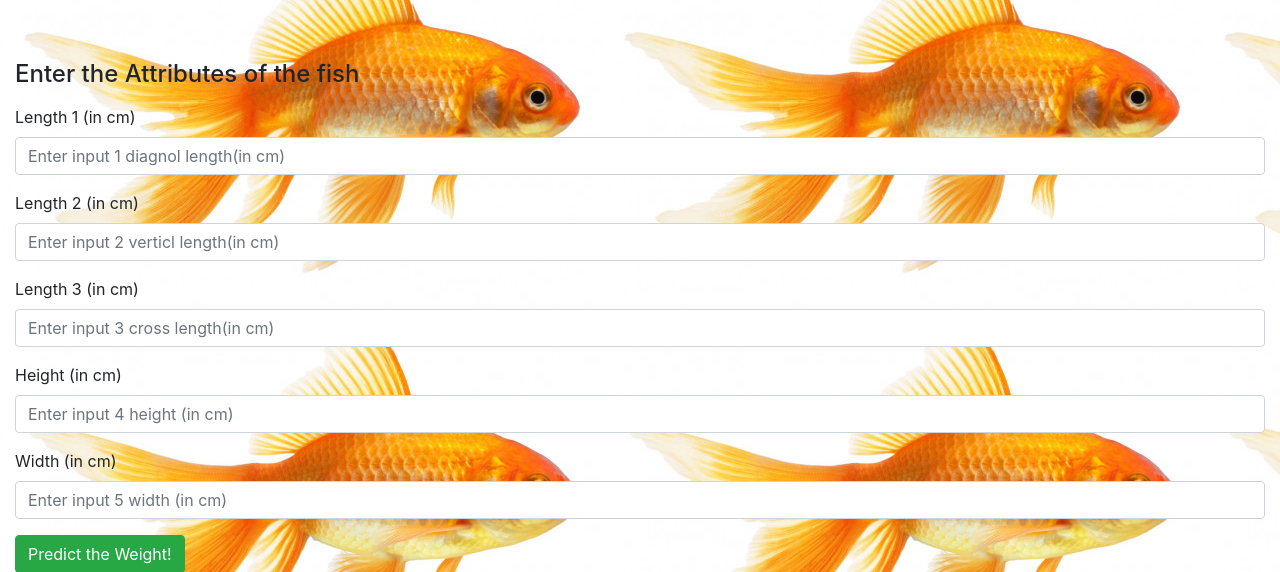
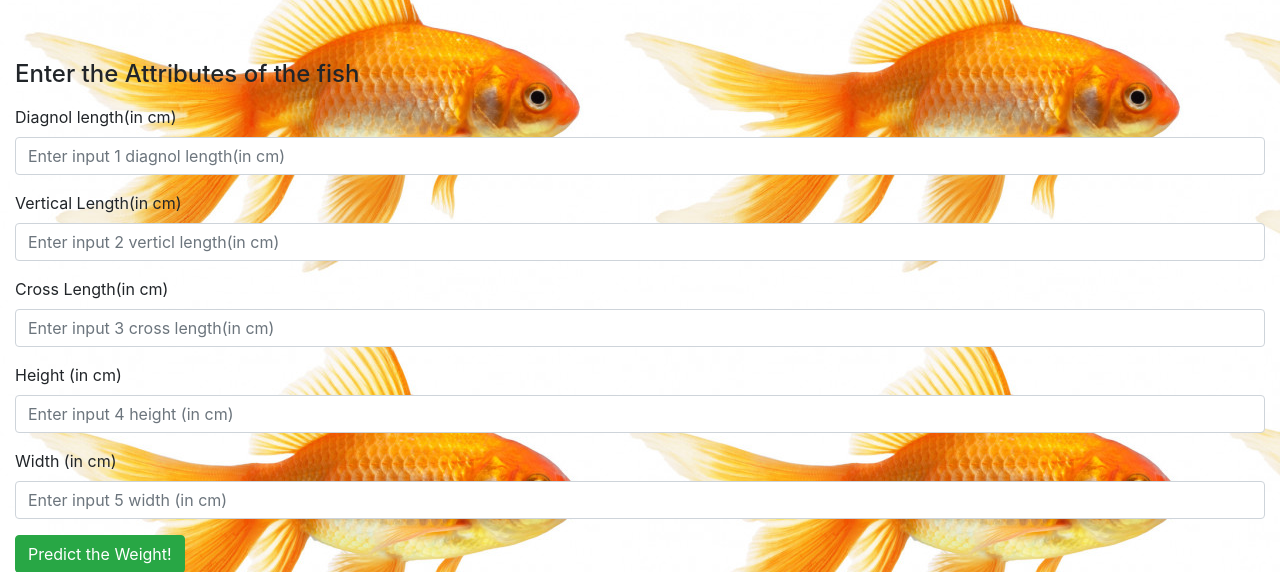
Before and after one commit to Tharoon-Veerasethu/Predictor_fish_weight, a Flask app: page / in a window 1280 px wide. Shown: the part 490-1062 px from the top of the page. Run offline with Flask 2, Linux system fonts and the light colour scheme; some libraries are stand-ins or nearby versions.

Commit message:
Update index.html

```diff
--- a/templates/index.html
+++ b/templates/index.html
@@ -19,15 +19,15 @@ Lets try finding the weights!
                         <h4>Enter the Attributes of the fish</h4>
                     </div>
                     <div class="form-group">
-                        <label for="length1">Length 1 (in cm)</label>
+                        <label for="length1">Diagnol length(in cm)</label>
                         <input type="number" min=7 max=60 class="form-control" id="length1" name="length1" placeholder="Enter input 1 diagnol length(in cm)">
                     </div>
                     <div class="form-group">
-                        <label for="length2">Length 2 (in cm)</label>
+                        <label for="length2">Vertical Length(in cm)</label>
                         <input type="number" min=8 max=64  class="form-control" id="length2" name="length2" placeholder="Enter input 2 verticl length(in cm)">
                     </div>
                     <div class="form-group">
-                        <label for="length3">Length 3 (in cm)</label>
+                        <label for="length3">Cross Length(in cm)</label>
                         <input type="number" min=8 max=68 class="form-control" id="length3" name="length3" placeholder="Enter input 3 cross length(in cm)">
                     </div>
                     <div class="form-group">
```
